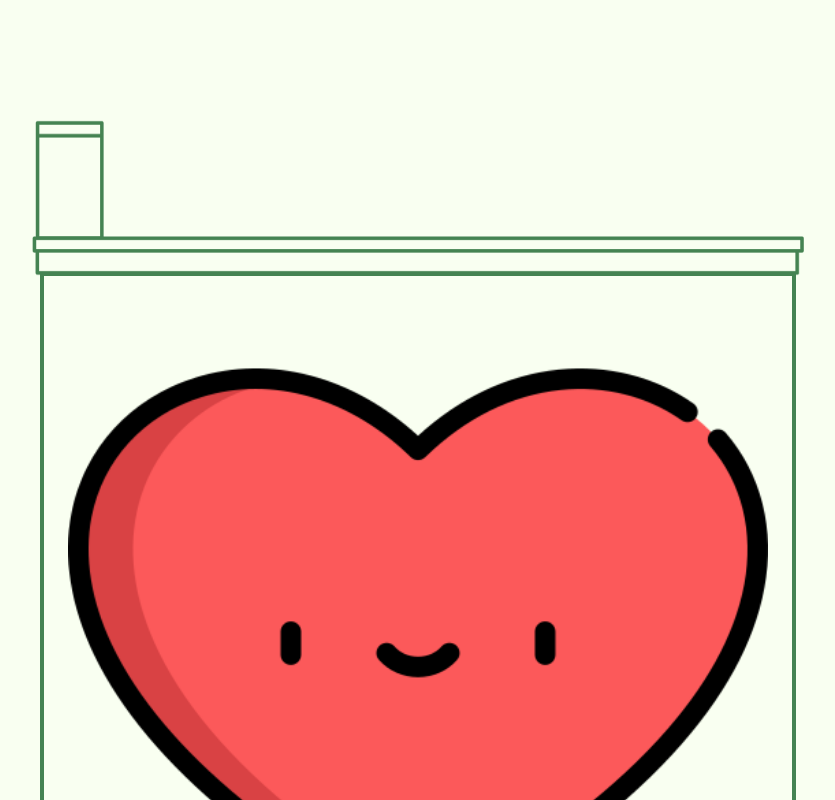
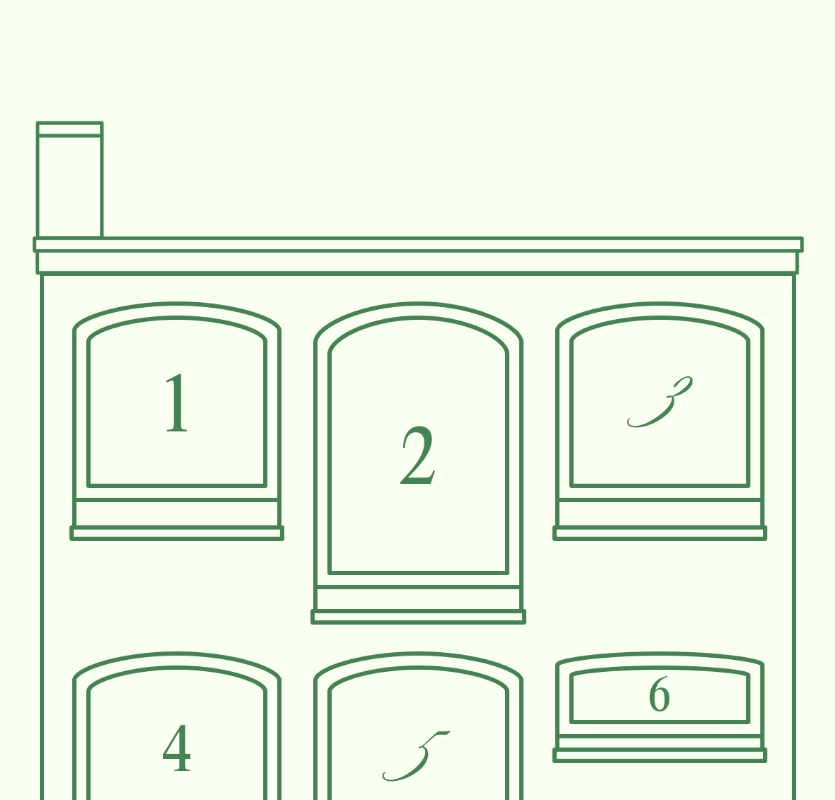
Before and after one commit to angeladev333/adventcalendar, a React (Create React App) app in the folder client/: page / in a window 1280 px wide. Shown: the top 800 px of the page, without its empty margins (88-923 px from the left). Built offline with nearby package versions, Linux system fonts and the light colour scheme.

Commit message:
added imgs

```diff
--- a/client/src/App.js
+++ b/client/src/App.js
@@ -1,4 +1,5 @@
-import "./App.css";
+import './App.css';
+import OverlayBox from './OverlayBox';
 
 function App() {
   return (
@@ -7,8 +8,15 @@ function App() {
         <img src="/imgs/chimney.png" alt="Chimney" className="" />
         <div className="px-3">
           <div className="p-6 outline outline-4 outline-primarygreen flex flex-col">
-            <img src="/imgs/logo.png" />
-            <div className="grid grid-cols-3"></div>
+            <div className="grid grid-cols-3 gap-6">
+              <OverlayBox dayNumber="1"></OverlayBox>
+              <OverlayBox dayNumber="2"></OverlayBox>
+              <OverlayBox dayNumber="3"></OverlayBox>
+              <OverlayBox dayNumber="4"></OverlayBox>
+              <OverlayBox dayNumber="5"></OverlayBox>
+              <OverlayBox dayNumber="6"></OverlayBox>
+              <OverlayBox dayNumber="7"></OverlayBox>
+            </div>
           </div>
         </div>
         <img src="/imgs/lobby.png" alt="Lobby" className="" />
--- a/client/src/OverlayBox.js
+++ b/client/src/OverlayBox.js
@@ -1,9 +1,37 @@
-import React from "react";
+import React, { useState } from 'react';
 
-const OverlayBox = () => {
-    return (<>
+const OverlayBox = ({ dayNumber }) => {
+  const [isHovered, setIsHovered] = useState(false);
+  const [isClicked, setIsClicked] = useState(false);
+  const [isModalOpen, setIsModalOpen] = useState(false);
 
-    </>)
-}
+  // Image paths
+  const idleImage = `/imgs/days/Day${dayNumber}_Idle.png`;
+  const hoverImage = `/imgs/days/Day${dayNumber}_Hover.png`;
+
+  const handleMouseEnter = () => setIsHovered(true);
+  const handleMouseLeave = () => setIsHovered(false);
+  const handleClick = () => {
+    setIsClicked(true);
+    setIsModalOpen(true);
+  };
+  const closeModal = () => {
+    setIsClicked(false);
+    setIsModalOpen(false);
+  };
+
+  return (
+    <>
+      <img
+        src={isHovered || isClicked ? hoverImage : idleImage}
+        alt={`Day ${dayNumber}`}
+        className="cursor-pointer"
+        onMouseEnter={handleMouseEnter}
+        onMouseLeave={handleMouseLeave}
+        onClick={handleClick}
+      ></img>
+    </>
+  );
+};
 
 export default OverlayBox;
```
